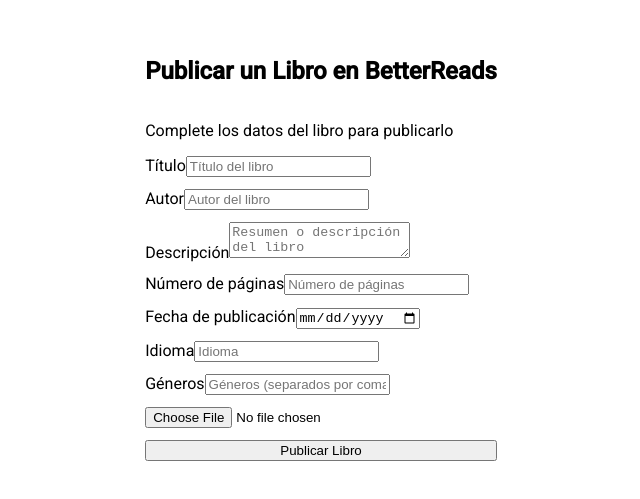
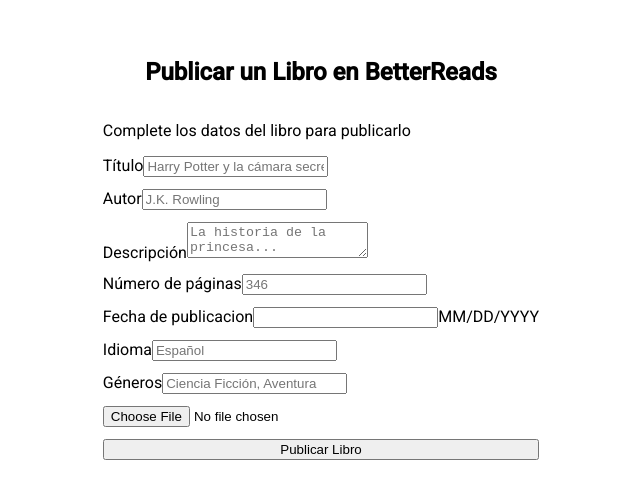
Before and after one commit to Better-than-Goodreads/Betterreads-Frontend, an Angular app: page /publicar-libro in a window 1280 px wide. Shown: the part 151-650 px from the top of the page, without its empty margins (319-959 px from the left). Built offline with nearby package versions, Linux system fonts and the light colour scheme.

Commit message:
mejorando formulario de publicacion de libro y validacion de errores

```diff
--- a/src/app/app.module.ts
+++ b/src/app/app.module.ts
@@ -33,6 +33,7 @@ import { MatSelect } from "@angular/material/select";
 import { MatCard, MatCardActions, MatCardContent, MatCardHeader, MatCardSubtitle, MatCardTitle } from "@angular/material/card";
 import { LibroComponent } from "./componentes/libro/libro.component";
 import { PublicarLibroComponent } from "./pantallas/publicar-libro/publicar-libro.component";
+import { MatDatepicker, MatDatepickerModule } from "@angular/material/datepicker";
 
 registerLocaleData(localeEsAr, "es-Ar");
 
@@ -74,6 +75,8 @@ registerLocaleData(localeEsAr, "es-Ar");
 		MatCardTitle,
 		MatCardContent,
 		MatCardActions,
+		MatDatepicker,
+		MatDatepickerModule,
 	],
 	providers: [
 		{ provide: LOCALE_ID, useValue: "es-Ar" },
--- a/src/app/pantallas/publicar-libro/publicar-libro.component.html
+++ b/src/app/pantallas/publicar-libro/publicar-libro.component.html
@@ -6,59 +6,48 @@
 		<div style="row-gap: 0.75em" class="vertical-container">
 			<mat-form-field>
 				<mat-label>Título</mat-label>
-        <input matInput [(ngModel)]="libro.Title" placeholder="Título del libro" />
+				<input required matInput [(ngModel)]="libro.title" placeholder="Harry Potter y la cámara secreta" />
 			</mat-form-field>
 
 			<mat-form-field>
 				<mat-label>Autor</mat-label>
-        <input matInput [(ngModel)]="libro.Author" placeholder="Autor del libro" />
+				<input required matInput [(ngModel)]="libro.author" placeholder="J.K. Rowling" />
 			</mat-form-field>
 
 			<mat-form-field>
 				<mat-label>Descripción</mat-label>
-        <textarea
-          matInput
-          [(ngModel)]="libro.Description"
-          placeholder="Resumen o descripción del libro"
-        ></textarea>
+				<textarea matInput [(ngModel)]="libro.description"
+					placeholder="La historia de la princesa..."></textarea>
 			</mat-form-field>
 
 			<mat-form-field>
 				<mat-label>Número de páginas</mat-label>
-        <input
-          type="number"
-          matInput
-          [(ngModel)]="libro.AmountOfPages"
-          min="1"
-          placeholder="Número de páginas"
-        />
+				<input required type="number" matInput [(ngModel)]="libro.amount_of_pages" min="1" placeholder="346" />
 			</mat-form-field>
 
 			<mat-form-field>
-        <mat-label>Fecha de publicación</mat-label>
-        <input
-          matInput
-          [(ngModel)]="libro.PublicationDate"
-          type="date"
-          placeholder="Fecha de publicación"
-        />
+			  <mat-label>Fecha de publicacion</mat-label>
+			  <input matInput [matDatepicker]="picker" [(ngModel)]="libro.publication_date">
+			  <mat-hint>MM/DD/YYYY</mat-hint>
+			  <mat-datepicker-toggle matIconSuffix [for]="picker"></mat-datepicker-toggle>
+			  <mat-datepicker #picker></mat-datepicker>
 			</mat-form-field>
 
 			<mat-form-field>
 				<mat-label>Idioma</mat-label>
-        <input matInput [(ngModel)]="libro.Language" placeholder="Idioma" />
+				<input matInput [(ngModel)]="libro.language" placeholder="Español" />
 			</mat-form-field>
 
 			<mat-form-field>
 				<mat-label>Géneros</mat-label>
-        <input
-          matInput
-          [(ngModel)]="genres"
-          placeholder="Géneros (separados por comas)"
-        />
+				<input required matInput [(ngModel)]="genresString" placeholder="Ciencia Ficción, Aventura" />
 			</mat-form-field>
 
 			<input type="file" (change)="onFileSelected($event)" />
+
+			@if (error) {
+			<p style="color: red">{{ error }}</p>
+			}
 
 			<button mat-flat-button (click)="publicarLibro()">
 				Publicar Libro
--- a/src/app/pantallas/publicar-libro/publicar-libro.component.ts
+++ b/src/app/pantallas/publicar-libro/publicar-libro.component.ts
@@ -1,15 +1,6 @@
 import { Component } from '@angular/core';
+import { Libro } from '../../entidades/Libro';
 
-export type Libro = {
-  Title: string;
-  Author: string;
-  Description: string;
-  AmountOfPages: number;
-  PublicationDate: string;
-  Language: string;
-  Genres: string[];
-  PhotoId: number;
-};
 
 
 @Component({
@@ -18,20 +9,12 @@ export type Libro = {
   styleUrls: ['./publicar-libro.component.css'],
 })
 export class PublicarLibroComponent {
-  libro: Libro = {
-    Title: '',
-    Author: '',
-    Description: '',
-    AmountOfPages: 0,
-    PublicationDate: '',
-    Language: '',
-    Genres: [],
-    PhotoId: 0,
-  };
-
-  genres: string = ""
+  libro: Libro = new Libro();
+  genresString: string = ""
 
   selectedFile: File | null = null;
+
+  error: string = '';
 
   onFileSelected(event: any) {
     const file: File = event.target.files[0];
@@ -42,23 +25,52 @@ export class PublicarLibroComponent {
   }
 
   publicarLibro() {
-	this.libro.Genres = this.genres.split(',').map((genre) => genre.trim());
-	console.log('Libro a publicar:', this.libro);
+	if (this.genresString) {
+		this.libro.genres = this.genresString.split(',').map((genre) => genre.trim());
+	}
 
-    fetch('http://localhost:8080/api/books', {
+	if (!this.libro.title || !this.libro.author || !this.libro.publication_date || !this.libro.publication_date) {
+		this.error = 'Complete todos los campos requeridos.';
+		return
+	}
+
+	if (this.libro.genres.length === 0) {
+		this.error = 'Debe ingresar al menos un género';
+		return
+	}
+
+	let bookToPublish = {
+		"title": this.libro.title,
+		"amount_of_pages": this.libro.amount_of_pages.toString(),
+		"author": this.libro.author,
+		"description": this.libro.description,
+		"genres": this.libro.genres,
+		"language": this.libro.language,
+		"publication_date": this.libro.publication_date,
+		"photo_id": "?"
+	};
+
+    fetch('http://localhost:8080/books', {
       method: 'POST',
 	  headers: {
 		  contentType: 'application/json',
 	  },
-      body: JSON.stringify(this.libro),
+      body: JSON.stringify(bookToPublish),
+	  "mode": "no-cors",
     })
-      .then((response) => response.json())
+      .then((res) => {
+		  if (res.ok) {
+			  return res.json()
+		  }
+		  throw new Error(`Status code not OK ${res.status}`);
+	  })
       .then((data) => {
         console.log('Libro publicado exitosamente:', data);
 		window.location.href = '/home';
       })
       .catch((error) => {
-        console.error('Error al publicar el libro:', error);
+		  console.error('Error al publicar el libro:', error);
+		  this.error = 'Hubo un error al publicar el libro. Intentelo nuevamente.';
       });
   }
 }
```
Lines whose indentation alone changed are shown as unchanged.
